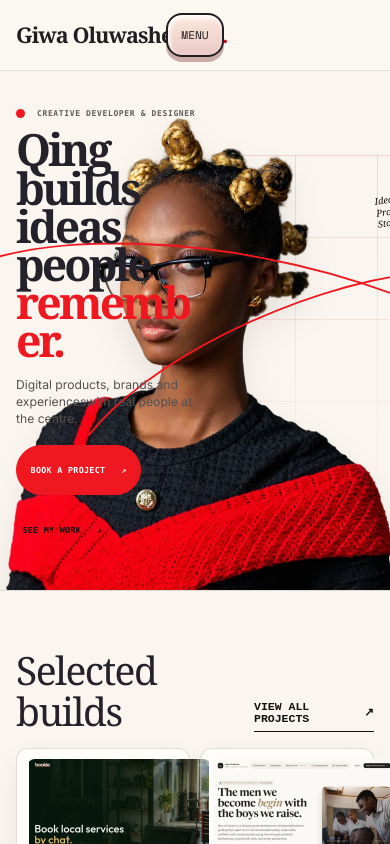
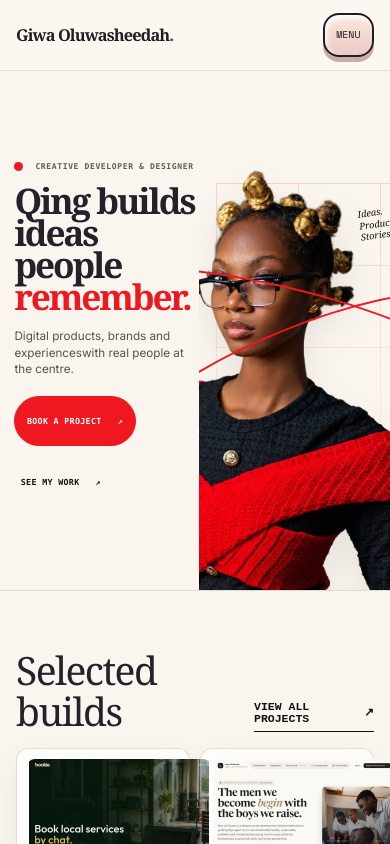
Before and after one commit to Thee-Web3-Qing/My-Portfolio, a React (Vite) app: page / in a window 390 px wide. Shown: the top 844 px of the page. Built offline with nearby package versions, Linux system fonts and the light colour scheme.

Commit message:
Fix homepage layout in X in-app browser

```diff
--- a/src/portfolioClay.css
+++ b/src/portfolioClay.css
@@ -1478,3 +1478,79 @@
   font-size:.78rem;
   font-weight:700;
 }
+
+/* X and other in-app browsers can ignore the fixed desktop viewport. Keep the
+   homepage composition tidy when they expose the real phone width instead. */
+@media (max-width:760px){
+  .portfolio-clay:has(.editorial-home) .portfolio-nav-inner{
+    grid-template-columns:minmax(0,1fr) auto;
+    gap:.65rem;
+  }
+  .portfolio-clay:has(.editorial-home) .portfolio-brand{
+    max-width:100%;
+    overflow:hidden;
+    font-size:clamp(.92rem,4.2vw,1.2rem);
+    letter-spacing:-.055em;
+    text-overflow:clip;
+    white-space:nowrap;
+  }
+  .portfolio-clay:has(.editorial-home) .portfolio-menu-button{
+    padding:.58rem .72rem;
+    font-size:.62rem;
+  }
+  .portfolio-clay .editorial-home .editorial-hero{
+    min-height:520px;
+    grid-template-columns:minmax(0,54%) minmax(0,46%);
+    padding:2rem .9rem 0;
+  }
+  .portfolio-clay .editorial-home .editorial-hero-copy{
+    width:100%;
+    padding:0 0 1.5rem;
+  }
+  .portfolio-clay .editorial-home .editorial-hero h1{
+    max-width:100%;
+    margin:.8rem 0 1rem;
+    font-size:clamp(2rem,9.4vw,2.85rem);
+    line-height:.91;
+    letter-spacing:-.06em;
+    overflow-wrap:normal;
+    word-break:normal;
+    hyphens:none;
+  }
+  .portfolio-clay .editorial-home .editorial-intro{
+    max-width:95%;
+    font-size:clamp(.72rem,3vw,.88rem);
+    line-height:1.42;
+    overflow-wrap:normal;
+    word-break:normal;
+  }
+  .portfolio-clay .editorial-home .editorial-portrait-wrap{
+    right:-7%;
+    bottom:0;
+    width:56%;
+    height:86%;
+    margin:0;
+    overflow:hidden;
+  }
+  .portfolio-clay .editorial-home .editorial-portrait-wrap img{
+    right:-7%;
+    bottom:-5%;
+    height:100%;
+    max-width:none;
+    object-fit:contain;
+    object-position:center bottom;
+  }
+  .portfolio-clay .editorial-home .editorial-note{
+    right:8%;
+    top:14%;
+  }
+}
+
+@media (max-width:390px){
+  .portfolio-clay .editorial-home .editorial-hero h1{
+    font-size:clamp(1.9rem,9.2vw,2.2rem);
+  }
+  .portfolio-clay .editorial-home .editorial-primary{
+    padding:.66rem .72rem;
+  }
+}
```
